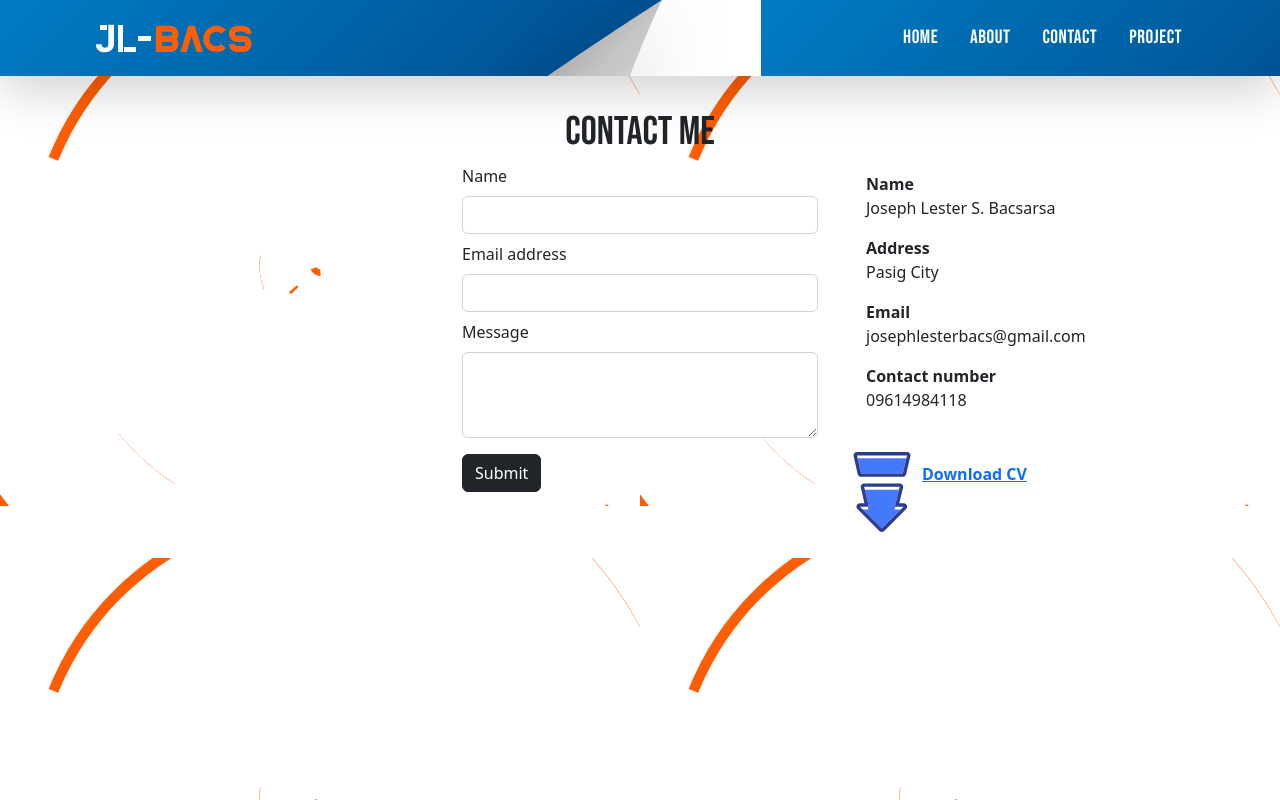
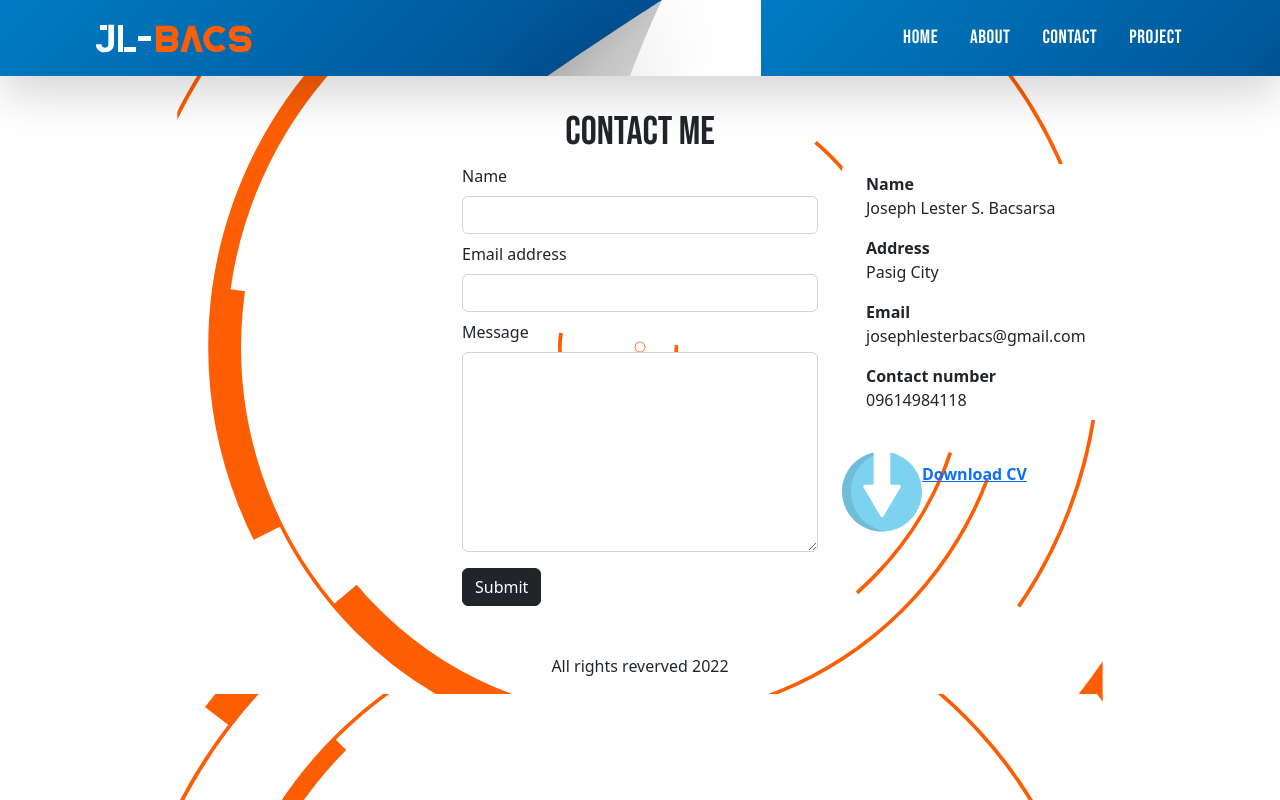
Before and after one commit to jlbbacs/Portfolio-app, a React (Create React App) app: page /contact in a window 1280 px wide. Built offline with nearby package versions, Linux system fonts and the light colour scheme; the HTML template or start-up script is replaced by a standard one; a web font is replaced by a local one.

Commit message:
adding footer

```diff
--- a/src/App.js
+++ b/src/App.js
@@ -11,6 +11,7 @@ import Home from "./pages/Home";
 import About from "./pages/About";
 import Contact from "./pages/Contact";
 import Project from "./pages/Project";
+import Footer from "./components/Footer";
 
 
 const App = ()=> {
@@ -26,6 +27,7 @@ const App = ()=> {
         <Route path="/project" element={<Project/>} />
 
     </Routes>
+    <Footer/>
     </Router>
 
   )
--- /dev/null
+++ b/src/components/Footer.js
@@ -0,0 +1,8 @@
+function Footer(){
+    return(
+
+        <p className="footer text-center mt-5">All rights reverved 2022</p>
+    )
+}
+
+export default Footer;
--- a/src/css/contact.css
+++ b/src/css/contact.css
@@ -7,3 +7,6 @@
     height: 80px;
     margin-top: 2rem;
 }
+#Textarea{
+    min-height: 25vh;
+}
--- a/src/pages/Contact.js
+++ b/src/pages/Contact.js
@@ -60,7 +60,7 @@ return(
 
     <div class="mb-2">
     <label for="exampleFormControlTextarea1" class="form-label">Message</label>
-    <textarea class="form-control" ref={kevin}  id="exampleFormControlTextarea1" name="message" rows="3"></textarea>
+    <textarea class="form-control" ref={kevin}  id="Textarea" name="message" rows="3"></textarea>
     </div>
     <button type="submit" class="btn btn-dark mt-2">Submit</button>
 
```
Also changed, not shown: src/images/download.svg.
